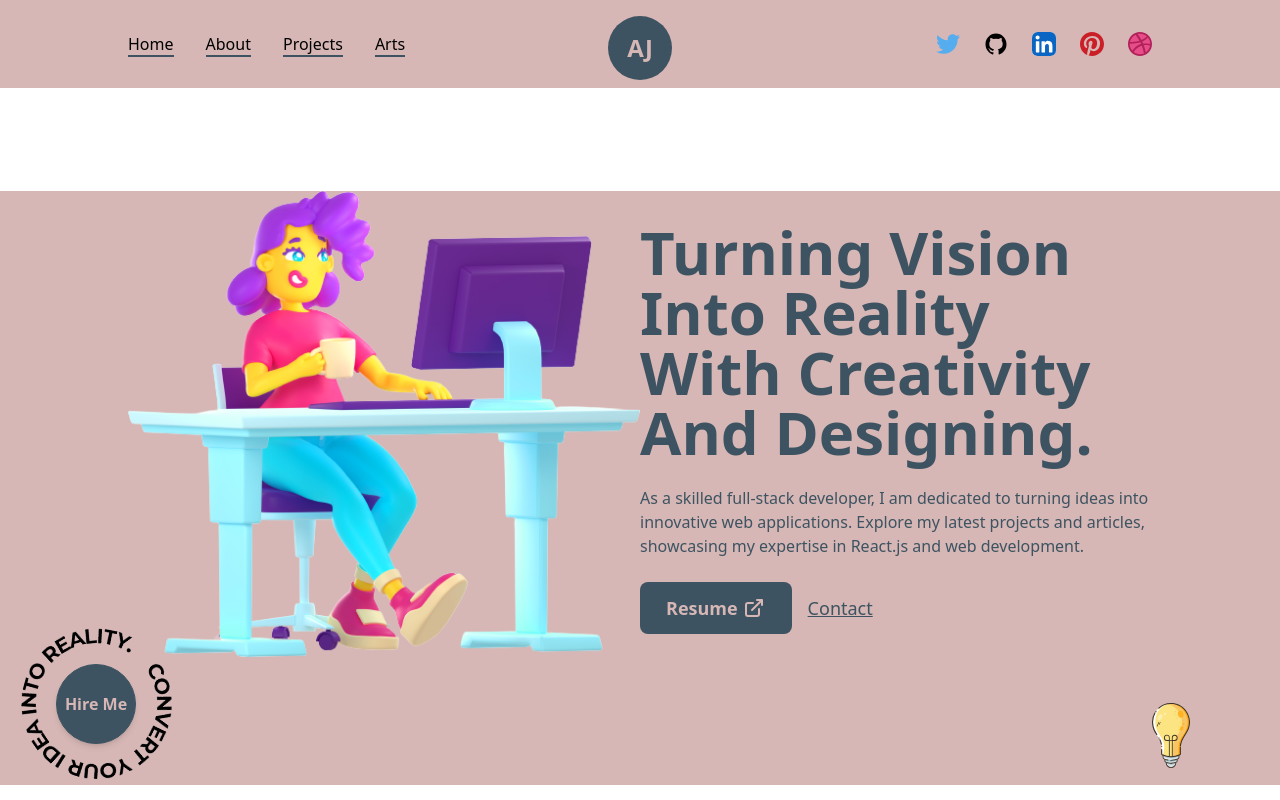
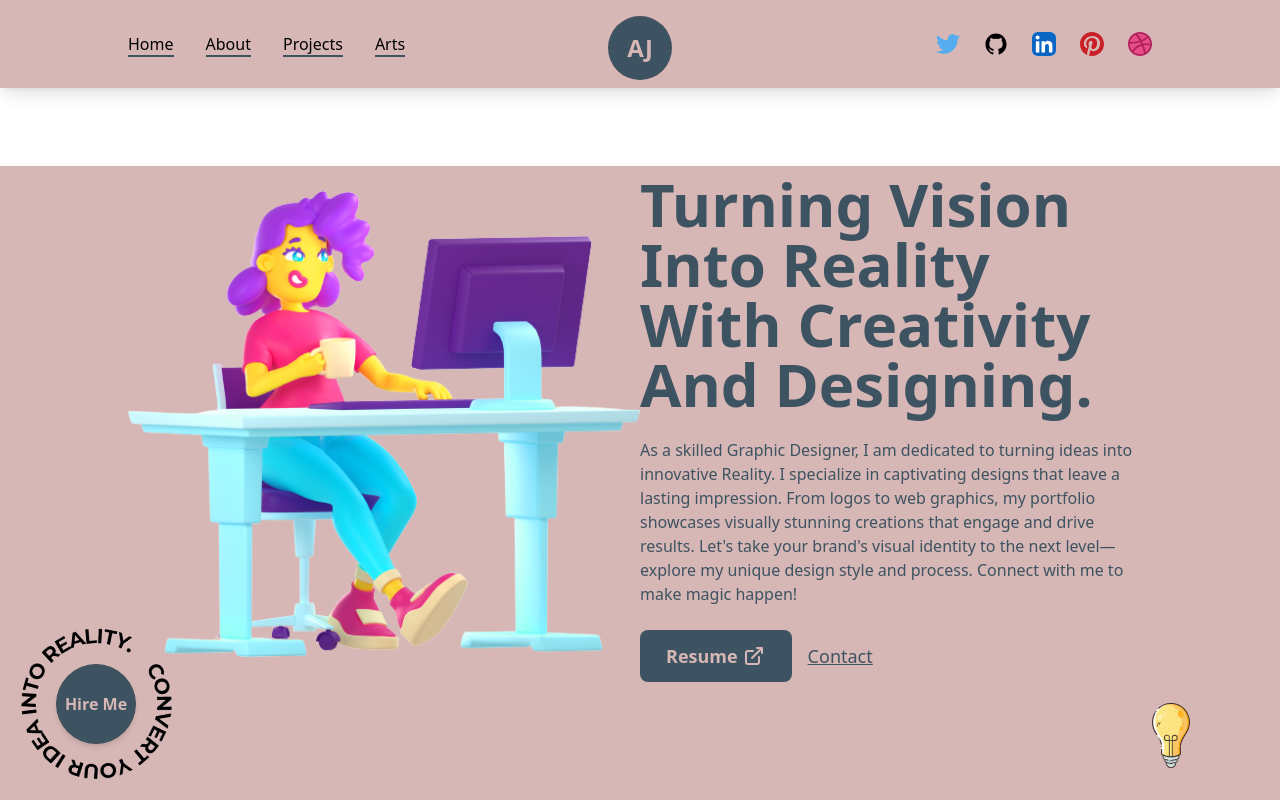
Before and after one commit to wahabsharif/arveen-portfolio-next-1.4, a Next.js app: page / in a window 1280 px wide. Shown: the top 800 px of the page. Built offline with nearby package versions, Linux system fonts and the light colour scheme.

Commit message:
arveen-portfolio-next-1.4

```diff
--- a/src/components/HireMe.js
+++ b/src/components/HireMe.js
@@ -9,7 +9,8 @@ const HireMe = () => {
       <div className="w-40 h-auto flex items-center justify-center relative">
         <Image src={CircularTextPic} className="fill-dark animate-spin-slow" />
         <Link
-          href="mailto:abcd@gmail.com"
+          href="https://www.fiverr.com/arveenjunejo"
+          target="_blank"
           className="flex items-center justify-center absolute left-1/2 top-1/2 -translate-x-1/2 -translate-y-1/2 bg-dark text-light shadow-md border border-solid border-dark w-20 h-20 rounded-full font-semibold hover:bg-light hover:text-dark">
           Hire Me
         </Link>
--- a/src/components/Navbar.js
+++ b/src/components/Navbar.js
@@ -29,7 +29,7 @@ const CustomLink = ({ href, title, className = "" }) => {
 
 export const Navbar = () => {
   return (
-    <header className="bg-light w-full px-32 py-8 font-medium flex items-center justify-between">
+    <header className="bg-light w-full px-32 py-8 font-medium flex items-center justify-between sticky top-0 z-50 shadow-lg">
       <nav>
         <CustomLink href={"/"} title={"Home"} className="mr-4" />
         <CustomLink href={"/"} title={"About"} className="mx-4" />
--- a/src/pages/index.js
+++ b/src/pages/index.js
@@ -31,10 +31,13 @@ export default function Home() {
                 className="!text-6xl !text-left"
               />
               <p className="my-4 text-base font-medium">
-                As a skilled full-stack developer, I am dedicated to turning
-                ideas into innovative web applications. Explore my latest
-                projects and articles, showcasing my expertise in React.js and
-                web development.
+                As a skilled Graphic Designer, I am dedicated to turning ideas
+                into innovative Reality. I specialize in captivating designs
+                that leave a lasting impression. From logos to web graphics, my
+                portfolio showcases visually stunning creations that engage and
+                drive results. Let's take your brand's visual identity to the
+                next level—explore my unique design style and process. Connect
+                with me to make magic happen!
               </p>
               <div className="flex items-center self-start mt-2">
                 <Link
```
